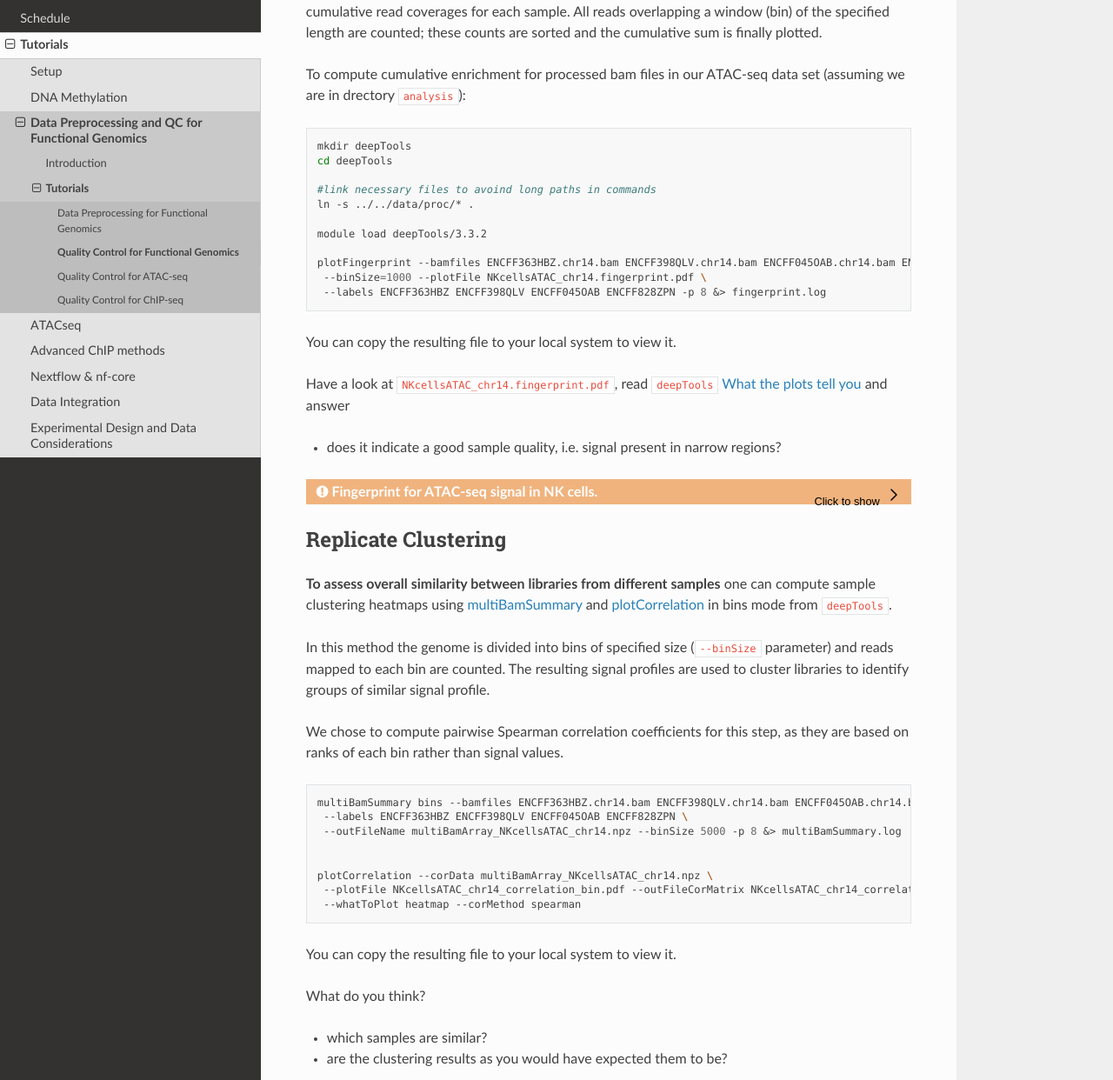
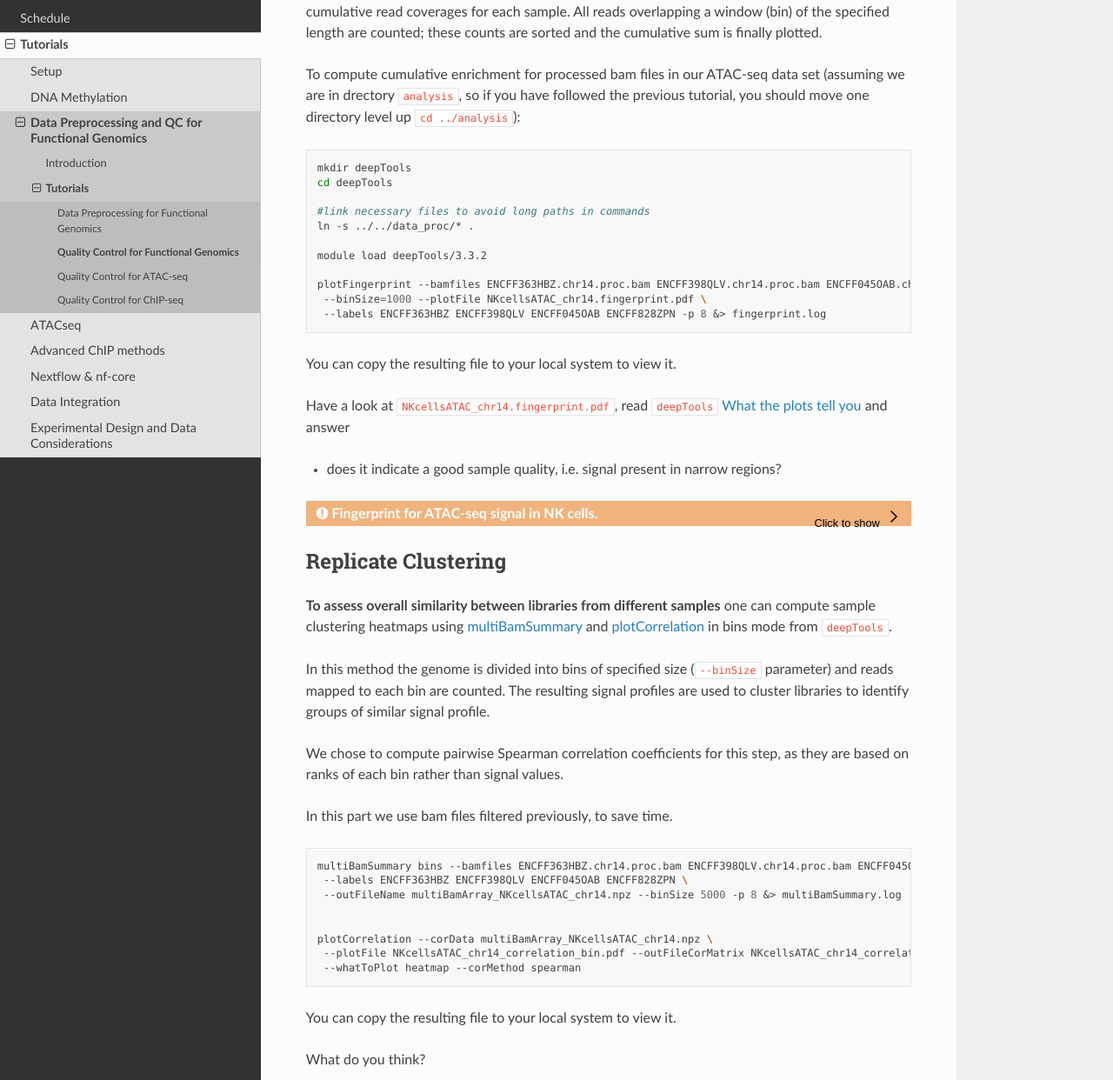
Before and after one commit to NBISweden/workshop-epigenomics-RTDs, a Sphinx documentation site: the page built from docs/content/tutorials/data-preproc/data-qc1.rst, in a window 1280 px wide and 1400 px high, scrolled down 1262 px. Shown: the part 158-1400 px from the top of the window at 87% size. Built offline with Sphinx 7.4.7 and the Read the Docs theme 2.0.0, drawn with Linux system fonts in a browser that asks for light colours; pages that are not in the unit, such as notebooks, are missing from menus.

Commit message:
update data preprocessing tutorials

```diff
--- a/docs/content/tutorials/data-preproc/data-qc-atac.rst
+++ b/docs/content/tutorials/data-preproc/data-qc-atac.rst
@@ -72,7 +72,8 @@ To compute fragment length distribution for processed bam file in our ATAC-seq d
 	mkdir QC
 	cd QC
 
-	ln -s ../../processedData/* .
+	ln -s ../../processedData/ENCFF045OAB.chr14.blacklist_M_filt.mapq5.dedup.bam  .
+	ln -s ../../processedData/ENCFF045OAB.chr14.blacklist_M_filt.mapq5.dedup.bam.bai  .
 
 	module load picard/2.23.4
 
@@ -420,4 +421,4 @@ And plot it:
           :width: 300px
 
 
-After the elaborate QC performed in this tutorial and in :doc:`general QC <data-qc1>`, we can now move to ATAC-seq data :doc:`analysis <../ATACseq/lab-atacseq-bulk>`.
+After the QC performed in this tutorial and in :doc:`general QC <data-qc1>`, we can now move to ATAC-seq data :doc:`analysis <../ATACseq/lab-atacseq-bulk>`.
--- a/docs/content/tutorials/data-preproc/data-qc1.rst
+++ b/docs/content/tutorials/data-preproc/data-qc1.rst
@@ -47,7 +47,6 @@ The aim of this part of the data analysis workflow is to perform general signal
 * replicate congruency.
 
 
-
 :raw-html:`<br />`
 
 
@@ -63,7 +62,7 @@ Cumulative Enrichment
 Cumulative enrichment is obtained by sampling indexed BAM files and plotting a profile of cumulative read coverages for each sample. All reads overlapping a window (bin) of the specified length are counted; these counts are sorted and the cumulative sum is finally plotted.
 
 
-To compute cumulative enrichment for processed bam files in our ATAC-seq data set (assuming we are in drectory ``analysis``):
+To compute cumulative enrichment for processed bam files in our ATAC-seq data set (assuming we are in drectory ``analysis``, so if you have followed the previous tutorial, you should move one directory level up ``cd ../analysis``):
 
 
 .. code-block:: bash
@@ -71,12 +70,12 @@ To compute cumulative enrichment for processed bam files in our ATAC-seq data se
 	mkdir deepTools
 	cd deepTools
 
-	#link necessary files to avoind long paths in commands
-	ln -s ../../data/proc/* .
+	#link necessary files to avoid long paths in commands
+	ln -s ../../data_proc/* .
 
 	module load deepTools/3.3.2
 
-	plotFingerprint --bamfiles ENCFF363HBZ.chr14.bam ENCFF398QLV.chr14.bam ENCFF045OAB.chr14.bam ENCFF828ZPN.chr14.bam \
+	plotFingerprint --bamfiles ENCFF363HBZ.chr14.proc.bam ENCFF398QLV.chr14.proc.bam ENCFF045OAB.chr14.proc.bam ENCFF828ZPN.chr14.proc.bam \
 	 --binSize=1000 --plotFile NKcellsATAC_chr14.fingerprint.pdf \
 	 --labels ENCFF363HBZ ENCFF398QLV ENCFF045OAB ENCFF828ZPN -p 8 &> fingerprint.log
 
@@ -107,11 +106,12 @@ In this method the genome is divided into bins of specified size (``--binSize``
 
 We chose to compute pairwise Spearman correlation coefficients for this step, as they are based on ranks of each bin rather than signal values.
 
+In this part we use bam files filtered previously, to save time.
 
 
 .. code-block:: bash
 
-	multiBamSummary bins --bamfiles ENCFF363HBZ.chr14.bam ENCFF398QLV.chr14.bam ENCFF045OAB.chr14.bam ENCFF828ZPN.chr14.bam \
+	multiBamSummary bins --bamfiles ENCFF363HBZ.chr14.proc.bam ENCFF398QLV.chr14.proc.bam ENCFF045OAB.chr14.proc.bam ENCFF828ZPN.chr14.proc.bam \
 	 --labels ENCFF363HBZ ENCFF398QLV ENCFF045OAB ENCFF828ZPN \
 	 --outFileName multiBamArray_NKcellsATAC_chr14.npz --binSize 5000 -p 8 &> multiBamSummary.log
 
```
Also changed, not shown: docs/content/tutorials/data-preproc/data-preproc.rst (+6 -4 lines).
